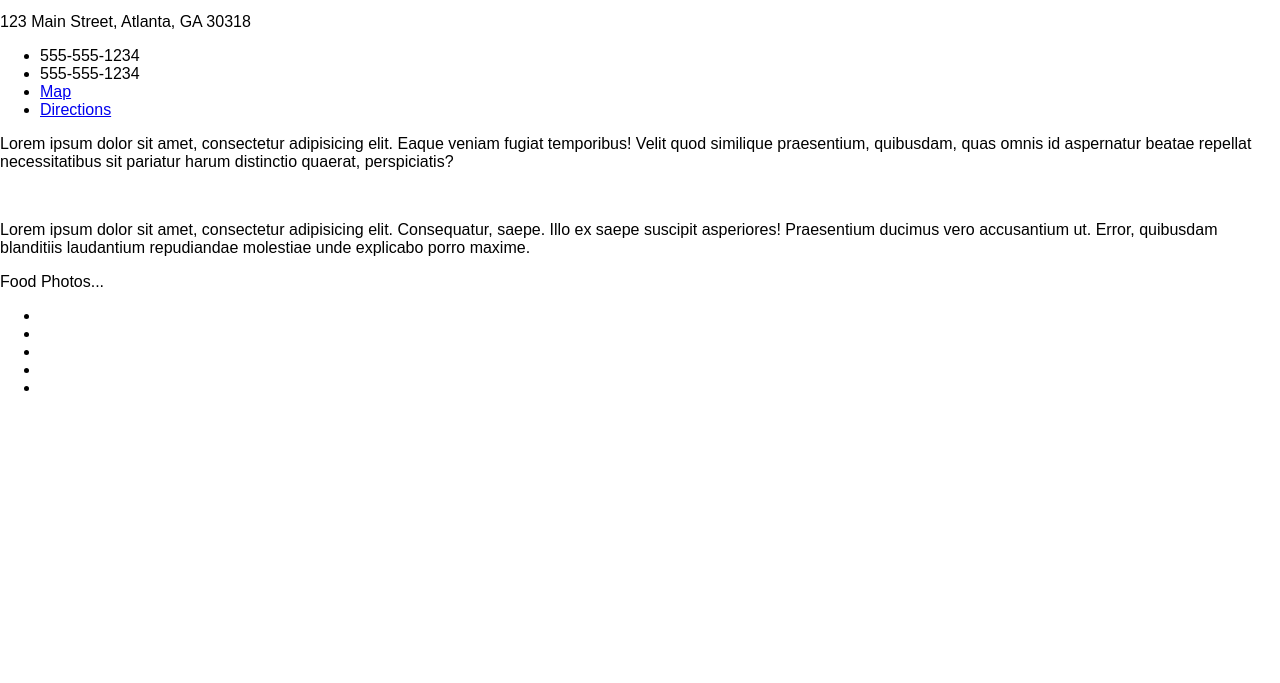
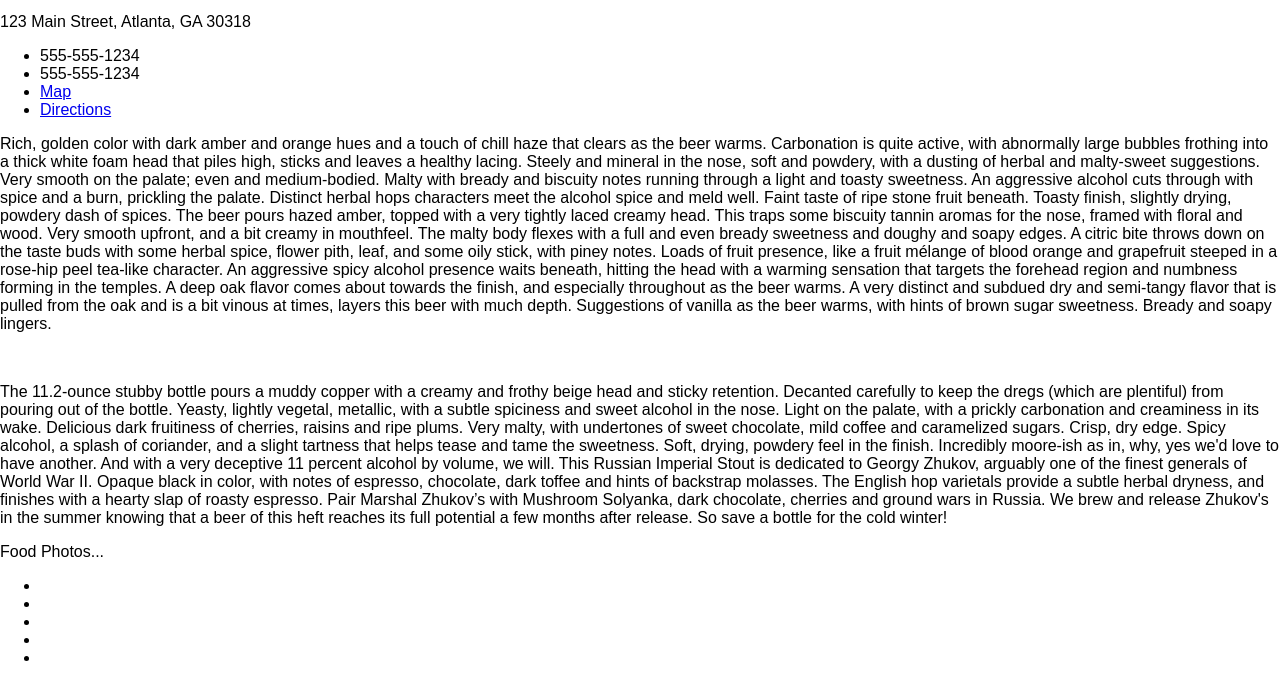
Before and after one commit to luketgriffith/TIY-Team5, a website: page app/index.html in a window 1280 px wide. Shown: the part 808-1491 px from the top of the page. Before the commit the page ends 1221 px from the top, so only its background shows below. Drawn offline with Linux system fonts and the light colour scheme; some packages are replaced by stand-ins of ours.

```diff
--- a/app/index.html
+++ b/app/index.html
@@ -1,7 +1,7 @@
 <!DOCTYPE html>
 <html>
 <head>
-  <title>SAMPLE PROJECT</title>
+  <title>Sketchy's Bar</title>
   <link rel="stylesheet" href="css/vendor.css">
   <link rel="stylesheet" href="css/main.css">
 
@@ -57,14 +57,18 @@
      </div>
      <div class="story">
      <!-- Beginning of 1st section in 'story' -->
-     <p>Lorem ipsum dolor sit amet, consectetur adipisicing elit. Eaque veniam fugiat temporibus! Velit quod similique praesentium, quibusdam, quas omnis id aspernatur beatae repellat necessitatibus sit pariatur harum distinctio quaerat, perspiciatis?</p>
+     <p>Rich, golden color with dark amber and orange hues and a touch of chill haze that clears as the beer warms. Carbonation is quite active, with abnormally large bubbles frothing into a thick white foam head that piles high, sticks and leaves a healthy lacing. Steely and mineral in the nose, soft and powdery, with a dusting of herbal and malty-sweet suggestions. Very smooth on the palate; even and medium-bodied. Malty with bready and biscuity notes running through a light and toasty sweetness. An aggressive alcohol cuts through with spice and a burn, prickling the palate. Distinct herbal hops characters meet the alcohol spice and meld well. Faint taste of ripe stone fruit beneath. Toasty finish, slightly drying, powdery dash of spices.
+
+    The beer pours hazed amber, topped with a very tightly laced creamy head. This traps some biscuity tannin aromas for the nose, framed with floral and wood. Very smooth upfront, and a bit creamy in mouthfeel. The malty body flexes with a full and even bready sweetness and doughy and soapy edges. A citric bite throws down on the taste buds with some herbal spice, flower pith, leaf, and some oily stick, with piney notes. Loads of fruit presence, like a fruit mélange of blood orange and grapefruit steeped in a rose-hip peel tea-like character. An aggressive spicy alcohol presence waits beneath, hitting the head with a warming sensation that targets the forehead region and numbness forming in the temples. A deep oak flavor comes about towards the finish, and especially throughout as the beer warms. A very distinct and subdued dry and semi-tangy flavor that is pulled from the oak and is a bit vinous at times, layers this beer with much depth. Suggestions of vanilla as the beer warms, with hints of brown sugar sweetness. Bready and soapy lingers.</p>
      <!-- End of 1st text section in 'story' -->
 
      <!-- Image in middle of 'story' -->
      <img src="" alt="">
 
     <!-- Beginning of 2nd section in 'story' -->
-      <p>Lorem ipsum dolor sit amet, consectetur adipisicing elit. Consequatur, saepe. Illo ex saepe suscipit asperiores! Praesentium ducimus vero accusantium ut. Error, quibusdam blanditiis laudantium repudiandae molestiae unde explicabo porro maxime.</p>
+      <p>The 11.2-ounce stubby bottle pours a muddy copper with a creamy and frothy beige head and sticky retention. Decanted carefully to keep the dregs (which are plentiful) from pouring out of the bottle. Yeasty, lightly vegetal, metallic, with a subtle spiciness and sweet alcohol in the nose. Light on the palate, with a prickly carbonation and creaminess in its wake. Delicious dark fruitiness of cherries, raisins and ripe plums. Very malty, with undertones of sweet chocolate, mild coffee and caramelized sugars. Crisp, dry edge. Spicy alcohol, a splash of coriander, and a slight tartness that helps tease and tame the sweetness. Soft, drying, powdery feel in the finish. Incredibly moore-ish as in, why, yes we'd love to have another. And with a very deceptive 11 percent alcohol by volume, we will.
+
+      This Russian Imperial Stout is dedicated to Georgy Zhukov, arguably one of the finest generals of World War II. Opaque black in color, with notes of espresso, chocolate, dark toffee and hints of backstrap molasses. The English hop varietals provide a subtle herbal dryness, and finishes with a hearty slap of roasty espresso. Pair Marshal Zhukov’s with Mushroom Solyanka, dark chocolate, cherries and ground wars in Russia. We brew and release Zhukov's in the summer knowing that a beer of this heft reaches its full potential a few months after release. So save a bottle for the cold winter!</p>
       <!-- End of 2nd section of 'story' -->
      </div>
   </div><!--End of Slider-->
```
